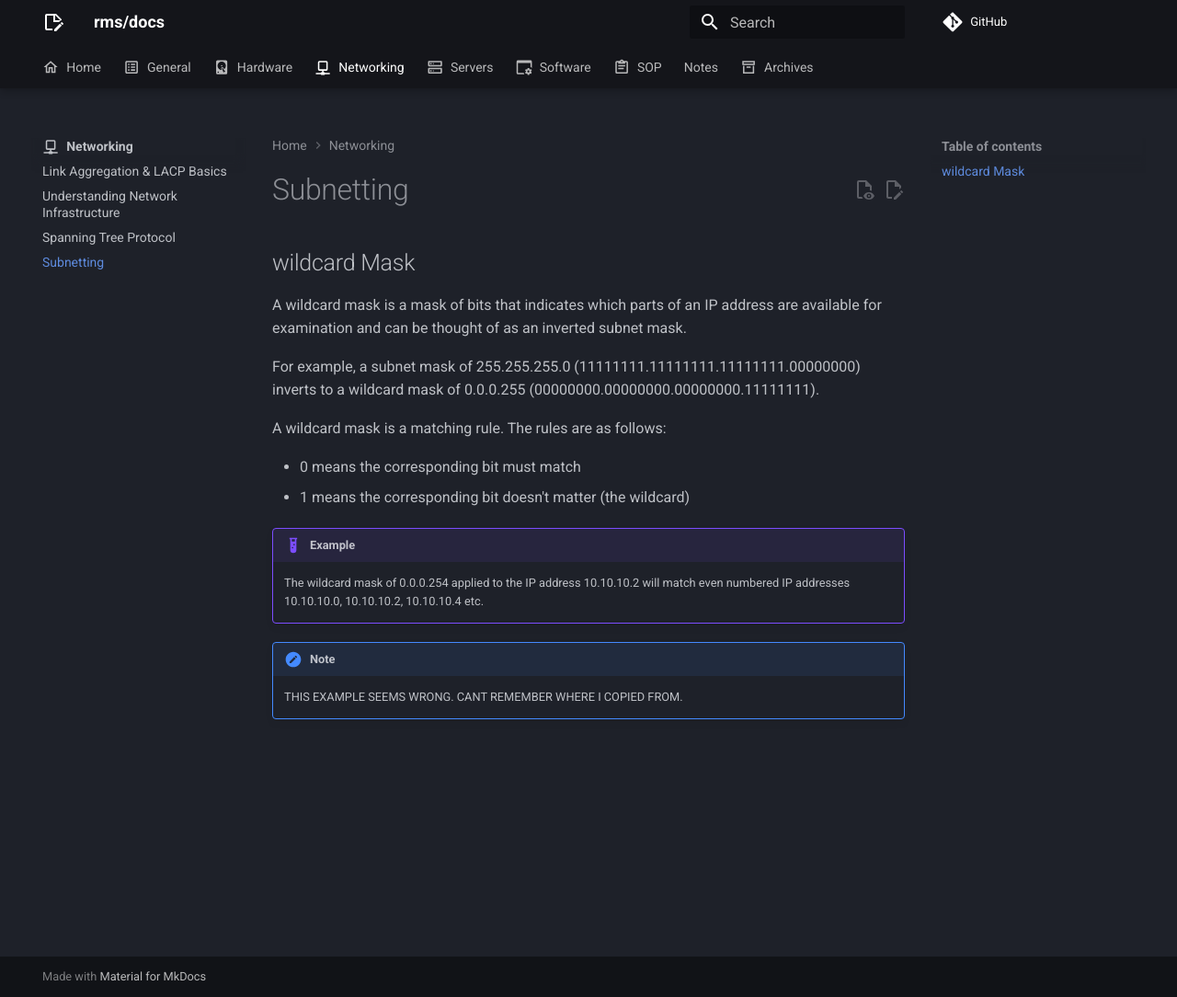
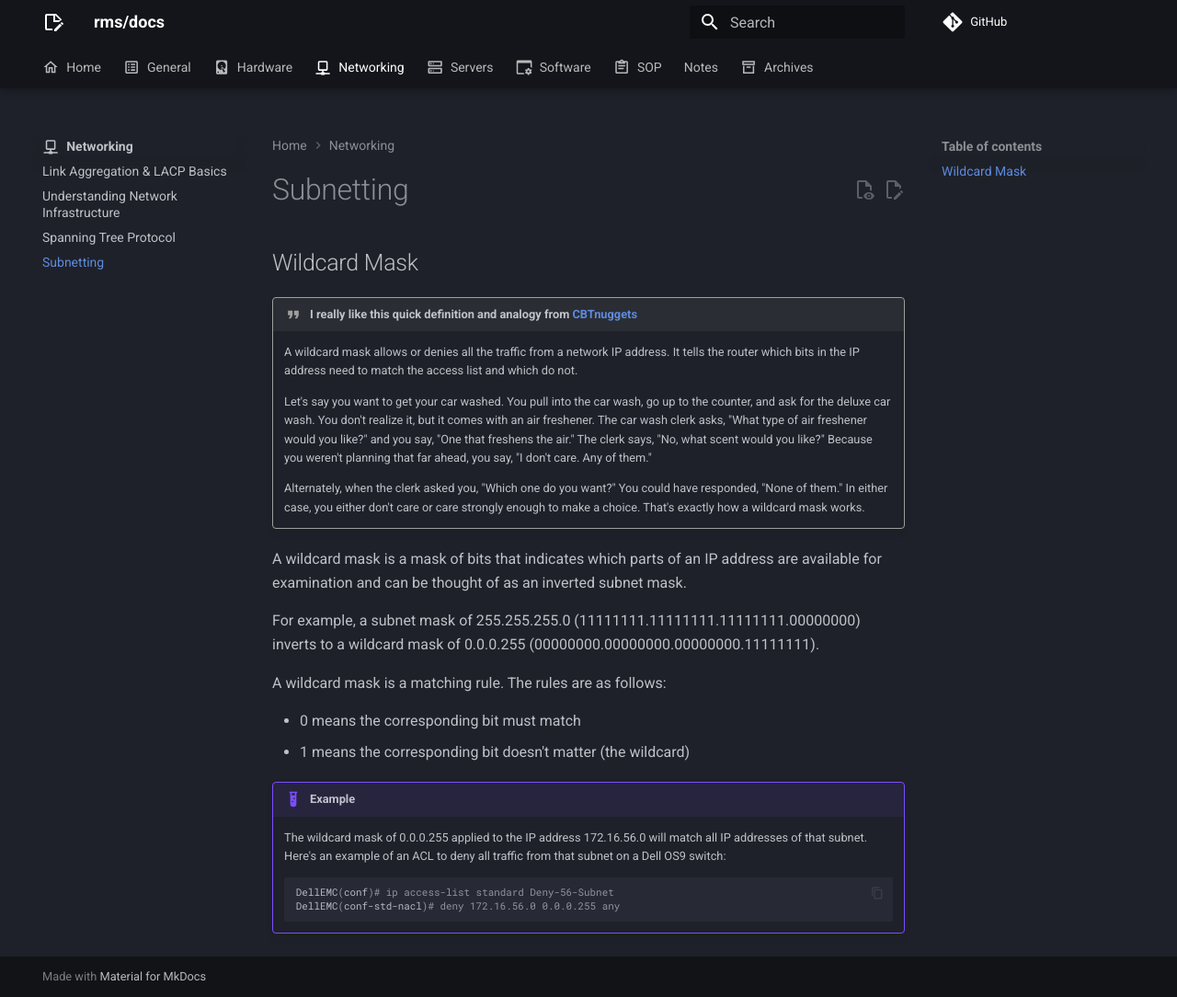
Before and after one commit to rmscode/binary-garden, an MkDocs documentation site: the page built from docs/networking/subnetting.md, in a window 1280 px wide and 1084 px high. Shown: the whole window at 92% size. Built offline with MkDocs 1.6.1 and Material for MkDocs 9.7.7, drawn with Linux system fonts in a browser that asks for light colours; comment, search, counter and statistics services are not loaded.

Commit message:
Docs: Update subnetting/wildcard masks.

````diff
--- a/docs/networking/subnetting.md
+++ b/docs/networking/subnetting.md
@@ -1,6 +1,15 @@
 # Subnetting
 
-## wildcard Mask
+## Wildcard Mask
+
+
+!!! Quote "I really like this quick definition and analogy from [CBTnuggets](https://www.cbtnuggets.com/blog/technology/networking/networking-basics-what-are-wildcard-masks-and-how-do-they-work)"
+
+    A wildcard mask allows or denies all the traffic from a network IP address. It tells the router which bits in the IP address need to match the access list and which do not.
+
+    Let's say you want to get your car washed. You pull into the car wash, go up to the counter, and ask for the deluxe car wash. You don't realize it, but it comes with an air freshener. The car wash clerk asks, "What type of air freshener would you like?" and you say, "One that freshens the air." The clerk says, "No, what scent would you like?" Because you weren't planning that far ahead, you say, "I don't care. Any of them."
+
+    Alternately, when the clerk asked you, "Which one do you want?" You could have responded, "None of them." In either case, you either don't care or care strongly enough to make a choice. That's exactly how a wildcard mask works.
 
 A wildcard mask is a mask of bits that indicates which parts of an IP address are available for examination and can be thought of as an inverted subnet mask.
 
@@ -13,9 +22,9 @@ A wildcard mask is a matching rule. The rules are as follows:
 
 !!! example
 
-    The wildcard mask of 0.0.0.254 applied to the IP address 10.10.10.2 will match even numbered IP addresses 10.10.10.0, 10.10.10.2, 10.10.10.4 etc.
+    The wildcard mask of 0.0.0.255 applied to the IP address 172.16.56.0 will match all IP addresses of that subnet. Here's an example of an ACL to deny all traffic from that subnet on a Dell OS9 switch:
 
-
-!!! note
-
-    THIS EXAMPLE SEEMS WRONG. CANT REMEMBER WHERE I COPIED FROM.
+    ```shell
+    DellEMC(conf)# ip access-list standard Deny-56-Subnet
+    DellEMC(conf-std-nacl)# deny 172.16.56.0 0.0.0.255 any
+    ```
````
